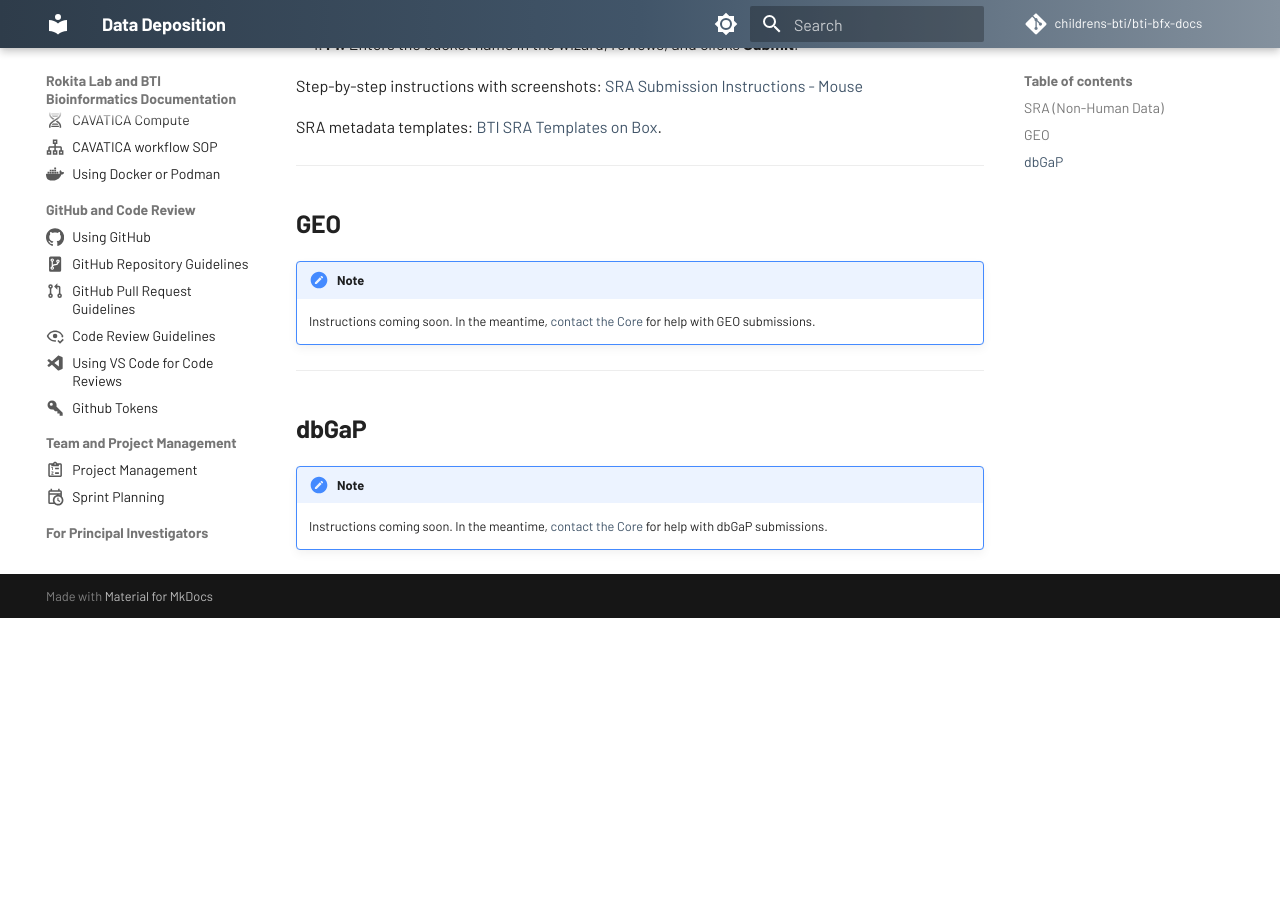
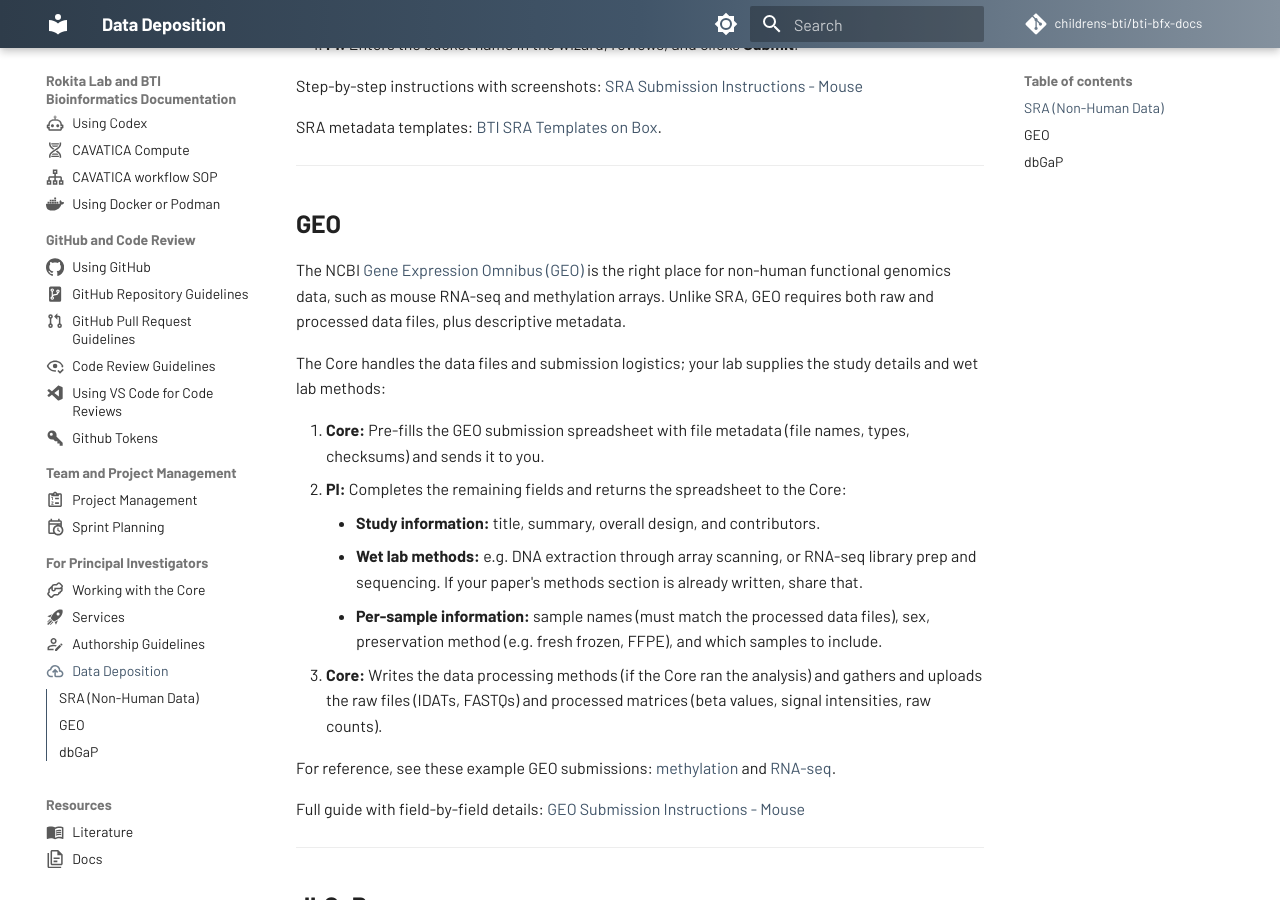
Before and after one commit to childrens-bti/bti-bfx-docs, an MkDocs documentation site: the page built from docs/pi-data-deposition.md, in a window 1280 px wide and 900 px high, scrolled down 603 px. Built offline with MkDocs 1.6.1 and Material for MkDocs 9.7.7, drawn with Linux system fonts in a browser that asks for light colours; comment, search, counter and statistics services are not loaded; before the commit the page ends 1221 px from its top, so only the background shows below that.

Commit message:
Add GEO submission summary to data deposition page
Summarizes the GEO submission workflow (Core vs. PI responsibilities)
and links to the full guide. Link is a temporary Google Doc to be
replaced with a Box PDF.

Refs #105

Co-Authored-By: Claude Opus 5.5 <noreply@anthropic.com>

```diff
--- a/docs/pi-data-deposition.md
+++ b/docs/pi-data-deposition.md
@@ -29,8 +29,21 @@ SRA metadata templates: [BTI SRA Templates on Box](https://childrensnational.box
 
 ## GEO
 
-!!! note
-    Instructions coming soon. In the meantime, [contact the Core](pi-working-with-core.md) for help with GEO submissions.
+The NCBI [Gene Expression Omnibus (GEO)](https://www.ncbi.nlm.nih.gov/geo/info/submission.html){target="_blank" rel="noopener"} is the right place for non-human functional genomics data, such as mouse RNA-seq and methylation arrays.
+Unlike SRA, GEO requires both raw and processed data files, plus descriptive metadata.
+
+The Core handles the data files and submission logistics; your lab supplies the study details and wet lab methods:
+
+1. **Core:** Pre-fills the GEO submission spreadsheet with file metadata (file names, types, checksums) and sends it to you.
+2. **PI:** Completes the remaining fields and returns the spreadsheet to the Core:
+    - **Study information:** title, summary, overall design, and contributors.
+    - **Wet lab methods:** e.g. DNA extraction through array scanning, or RNA-seq library prep and sequencing. If your paper's methods section is already written, share that.
+    - **Per-sample information:** sample names (must match the processed data files), sex, preservation method (e.g. fresh frozen, FFPE), and which samples to include.
+3. **Core:** Writes the data processing methods (if the Core ran the analysis) and gathers and uploads the raw files (IDATs, FASTQs) and processed matrices (beta values, signal intensities, raw counts).
+
+For reference, see these example GEO submissions: [methylation](https://www.ncbi.nlm.nih.gov/geo/query/acc.cgi?acc=GSE196902){target="_blank" rel="noopener"} and [RNA-seq](https://www.ncbi.nlm.nih.gov/geo/query/acc.cgi?acc=GSE232692){target="_blank" rel="noopener"}.
+
+Full guide with field-by-field details: [GEO Submission Instructions - Mouse](https://docs.google.com/document/d/1pwVkZVikE7Z6rAJliD552ropgRTDvzK4kLLWmCsVqm0/edit){target="_blank" rel="noopener"}
 
 ---
 
```
